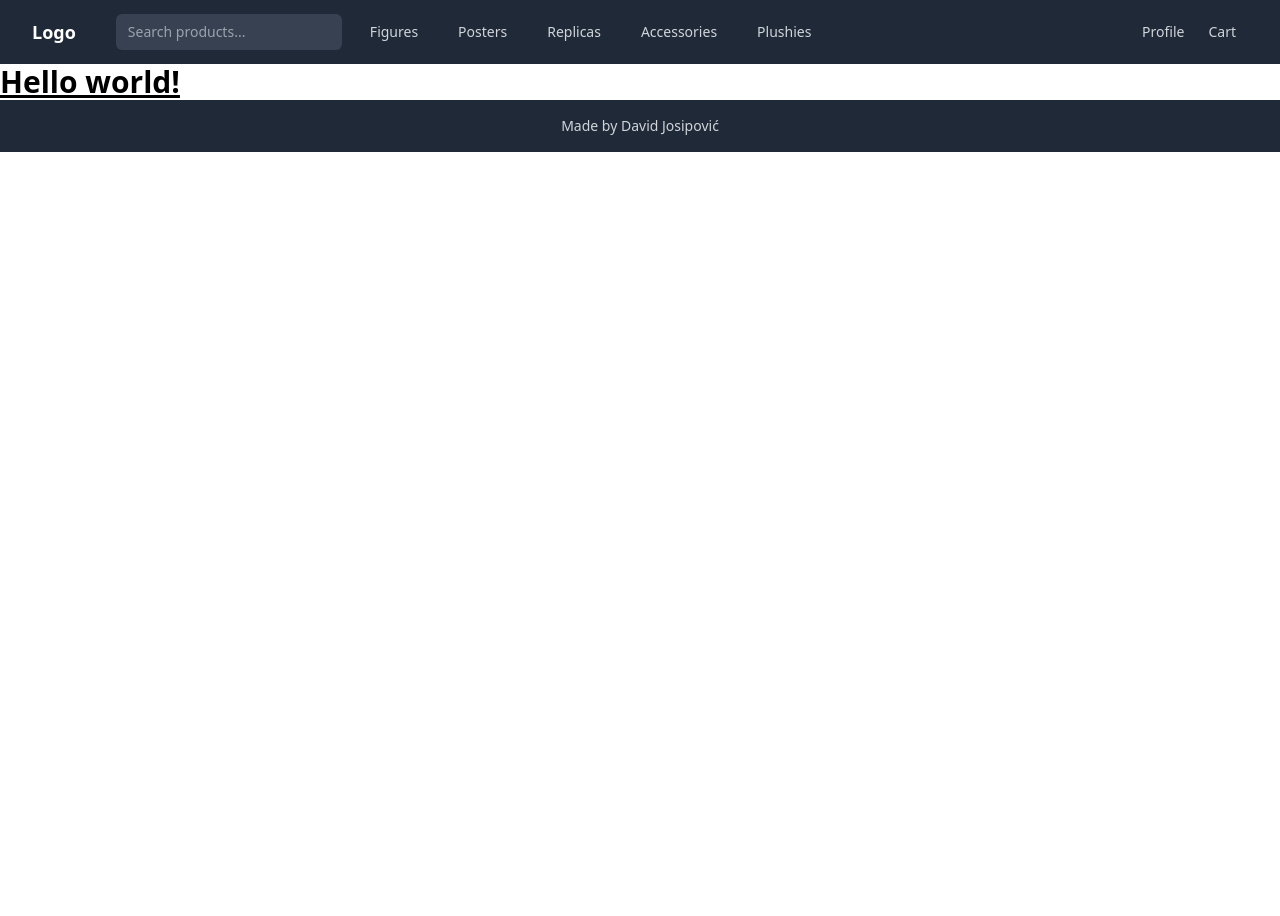
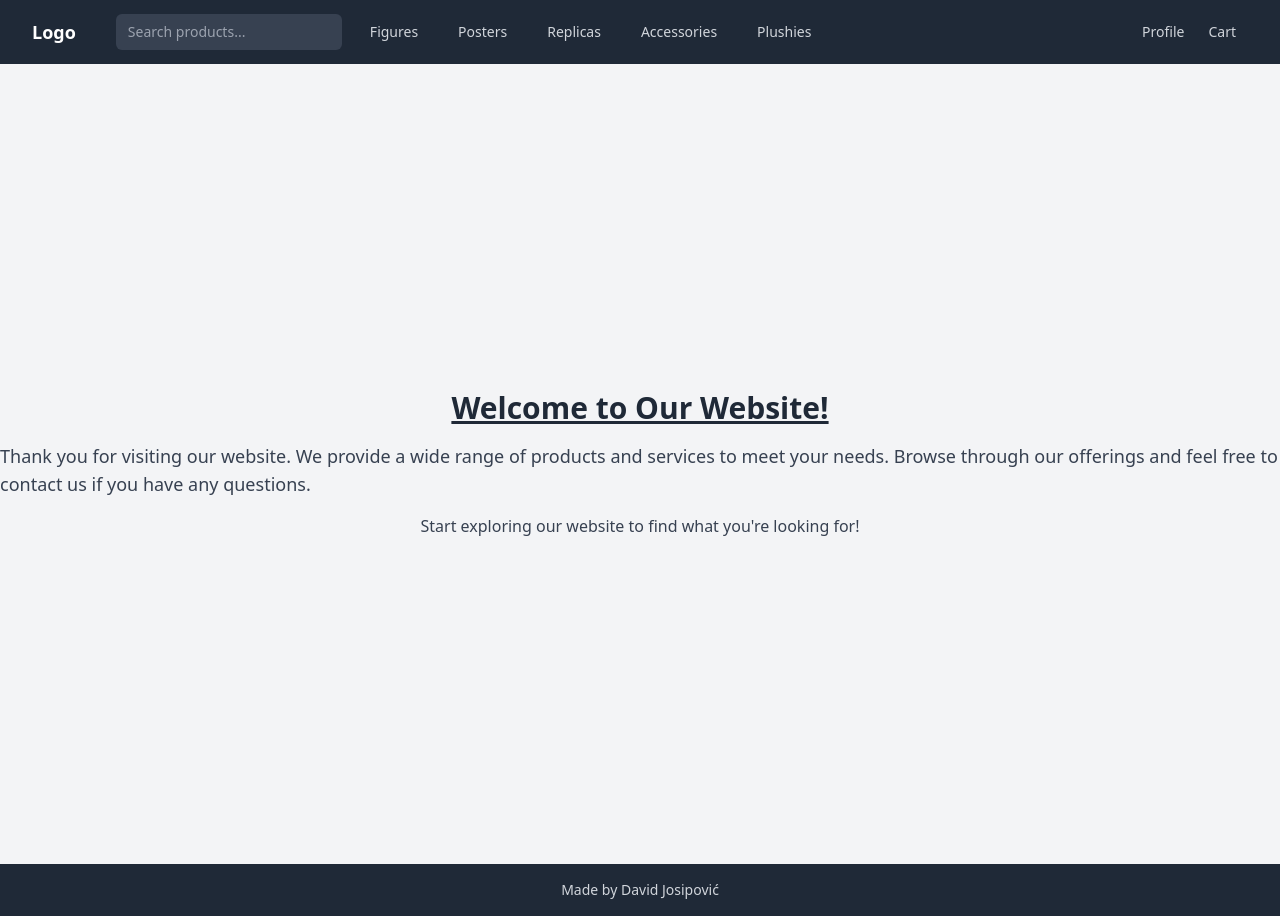
Before and after one commit to davidjosipovic/webshop-for-nerds, a React (Create React App) app in the folder client/: page / in a window 1280 px wide. Before the commit the page ends 800 px from the top, so only its background shows below. Built offline with nearby package versions, Linux system fonts and the light colour scheme; the HTML template or start-up script is replaced by a standard one.

Commit message:
home page

```diff
--- a/client/src/pages/Home.js
+++ b/client/src/pages/Home.js
@@ -1,9 +1,17 @@
+import React from 'react';
+
 function Home() {
   return (
-    <div className="Home">
-        <h1 className="text-3xl font-bold underline">
-      Hello world!
-    </h1>
+    <div className="flex flex-col items-center justify-center h-screen bg-gray-100">
+      <h1 className="text-3xl font-bold underline mb-4 text-gray-800">
+        Welcome to Our Website!
+      </h1>
+      <p className="text-lg text-gray-700">
+        Thank you for visiting our website. We provide a wide range of products and services to meet your needs. Browse through our offerings and feel free to contact us if you have any questions.
+      </p>
+      <p className="mt-4 text-gray-700">
+        Start exploring our website to find what you're looking for!
+      </p>
     </div>
   );
 }
```
